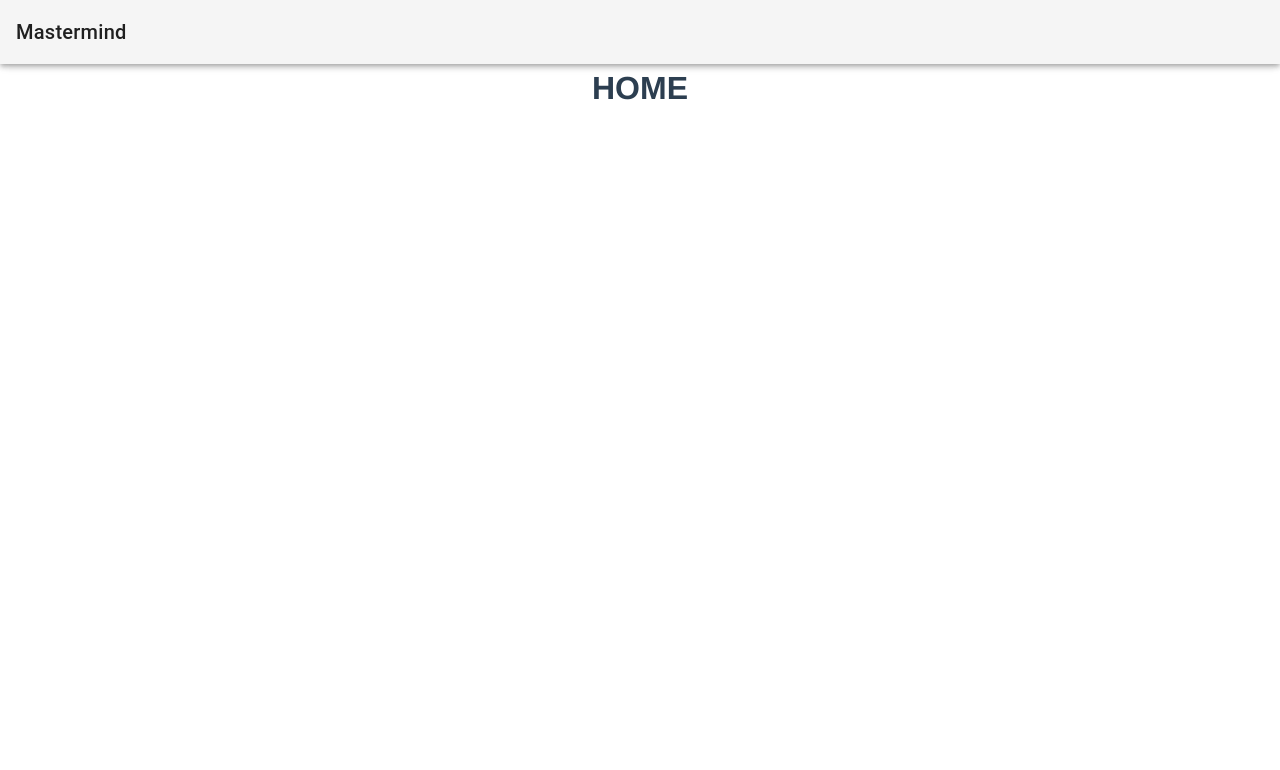
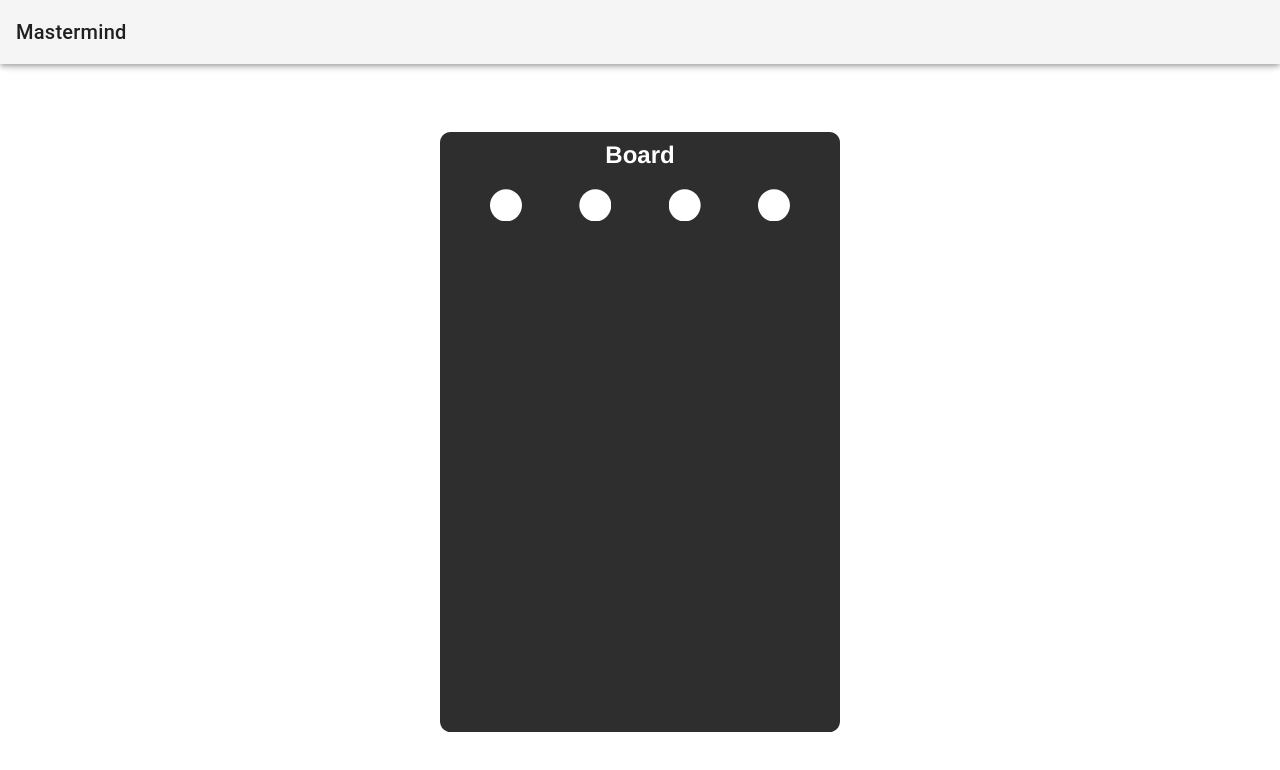
Before and after one commit to degubbels/mastermind, a Vue app: page / in a window 1280 px wide. Shown: the top 770 px of the page. Built offline with nearby package versions, Linux system fonts and the light colour scheme.

Commit message:
Adapt pin sequences

```diff
--- /dev/null
+++ b/src/components/MColourPin.vue
@@ -0,0 +1,78 @@
+<template>
+    <div
+        v-bind:class="colourClassName"
+        class="MColourPin"
+    >
+
+        <v-select
+            v-model="colour"
+            :items="colours"
+            @change="processColourSelect"
+        />
+    </div>
+</template>
+<script lang="ts">
+import Component from 'vue-class-component';
+import Vue from 'vue';
+
+@Component({
+
+})
+export default class MColourPin extends Vue {
+
+    colour = 0;
+    colourClassName = 'pin-white';
+
+    colours = [
+        { text: "White",    value: 0, cssClass: 'pin-white' },
+        { text: "Black",    value: 1, cssClass: 'pin-black'},
+        { text: "Red",      value: 2, cssClass: 'pin-red'},
+        { text: "Yellow",   value: 3, cssClass: 'pin-yellow'},
+        { text: "Green",    value: 4, cssClass: 'pin-green'},
+        { text: "Blue",     value: 5, cssClass: 'pin-blue'}
+    ];
+
+    processColourSelect() {
+
+        this.colourClassName = this.colours[this.colour].cssClass;
+
+        this.$emit('colour-set', this.colour);
+    }
+}
+</script>
+<style scoped>
+
+.MColourPin {
+    width: 2em;
+    height: 2em;
+    shape-outside: circle();
+    clip-path: circle();
+    background: lightblue;
+}
+
+.pin-white {
+    background: #ffffff;
+}
+
+.pin-black {
+    background: #1f1f1f;
+}
+
+.pin-red {
+    background: #df3f3f;
+}
+
+.pin-yellow {
+    background: #dfdf3f;
+}
+
+.pin-green {
+    background: #3f7f3f;
+}
+
+.pin-blue {
+    background: #3f3fdf;
+}
+
+
+</style>
--- /dev/null
+++ b/src/components/MGameBoard.vue
@@ -0,0 +1,44 @@
+<template>
+    <div
+        class="m-game-board v-card"
+    >
+        <h2 style="color: white">Board</h2>
+
+        <MSequence></MSequence>
+    </div>
+</template>
+<script lang="ts">
+import {Mastermind, Sequence} from '@/logic/Mastermind.ts';
+import Component from 'vue-class-component';
+import Vue from 'vue';
+import MSequence from '@/components/MSequence.vue';
+
+@Component({
+    components: {
+        MSequence
+    }
+})
+export default class MGameBoard extends Vue {
+
+    sequence: Sequence = new Sequence([0,0,0,0]);
+    isSequenceValid = false;
+
+    checkSeq(seq: string) {
+        this.isSequenceValid = Sequence.checkSequence(seq);
+    }
+}
+</script>
+<style scoped>
+.m-game-board {
+    width: 400px;
+    height: 600px;
+    border-radius: 8pt;
+    border-width: 2px;
+    display: flex;
+    flex-direction: column;
+    padding: 4pt;
+    justify-self: center;
+    align-self: center;
+    background:#2e2e2e;
+}
+</style>
--- /dev/null
+++ b/src/components/MSequence.vue
@@ -0,0 +1,49 @@
+<template>
+    <section class="m-sequence">
+        <MColourPin
+            v-on:colour-set="processColourSet(0, $event)"
+        />
+        <MColourPin
+            v-on:colour-set="processColourSet(1, $event)"
+        />
+        <MColourPin
+            v-on:colour-set="processColourSet(2, $event)"
+        />
+        <MColourPin
+            v-on:colour-set="processColourSet(3, $event)"
+        />
+
+
+    </section>
+</template>
+<script lang="ts">
+import Component from 'vue-class-component';
+import Vue from 'vue';
+
+import MColourPin from '@/components/MColourPin.vue';
+import { Sequence } from '../logic/Mastermind';
+
+@Component({
+    components: {
+        MColourPin
+    }
+})
+export default class MSequence extends Vue {
+
+    sequence: Sequence = new Sequence([0, 0, 0, 0]);
+
+    processColourSet(pin: number, colour: number) {
+        this.sequence.set(pin, colour);
+    }
+}
+</script>
+<style scoped>
+
+.m-sequence {
+    margin: 1em;
+
+    display: flex;
+    justify-content: space-around;
+}
+
+</style>
--- /dev/null
+++ b/src/logic/Mastermind.ts
@@ -0,0 +1,56 @@
+
+const N_PINS = 4;
+const N_COLOURS = 6;
+
+// Pin sequence
+export class Sequence {
+
+    seq: number[] = [4];
+
+    // Get pin colour
+    at(i: number): number {
+        return this.seq[i];
+    }
+
+    // Set pin colour
+    set(i: number, val: number) {
+        this.seq[i] = val;
+    }
+
+    constructor(seq: number[]) {
+
+        if (seq.length !== N_PINS) {
+            console.error("Sequence of length: %d not possible, should be %d", seq.length, N_PINS);
+            return;
+        }
+
+        this.seq = seq;
+
+        return this;
+    }
+}
+
+export class Mastermind {
+
+    // Singleton instance
+    private static _instance: Mastermind;
+
+    private constructor() {
+        return;
+    }
+
+    // Singleton accessor
+    static I(): Mastermind{
+
+        if (!Mastermind._instance) {
+            Mastermind._instance = new Mastermind();
+        }
+
+        return Mastermind._instance;
+    }
+
+    // Calculate the number of (black, white) pins for a given guess
+    public static calcPins(guess: Sequence, answer: Sequence) {
+        return;
+    }
+}
--- a/src/views/Home.vue
+++ b/src/views/Home.vue
@@ -1,11 +1,23 @@
 <template>
-    <h1>HOME</h1>
+    <div class="m-game-board-parent">
+        <MGameBoard/>
+    </div>
 </template>
 
 <script lang="ts">
-    import Vue from 'vue'
+import Vue from 'vue';
+import MGameBoard from '@/components/MGameBoard.vue';
 
-    export default Vue.extend({
-        name: 'Home'
-    })
+export default Vue.extend({
+    name: 'Home',
+    components: {
+        MGameBoard
+    }
+})
 </script>
+<style scoped>
+.m-game-board-parent {
+    height: 100%;
+    display: grid;
+}
+</style>
```
Also changed, not shown: src/logic/AI.ts (added).
